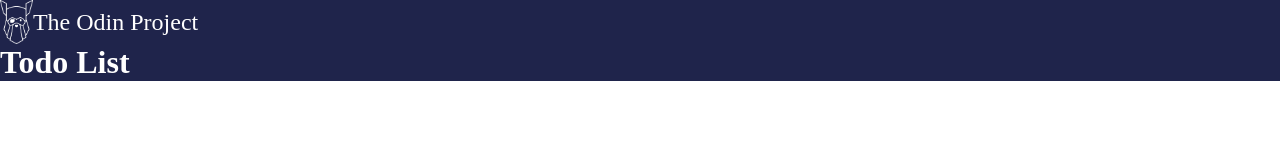
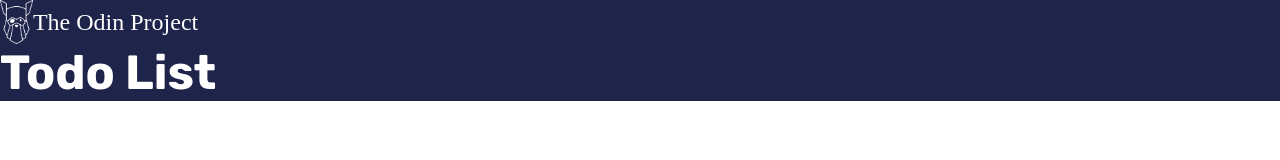
Before and after one commit to n0guera/odin-todo-list, a plain HTML site: page index.html in a window 1280 px wide. Drawn offline with Linux system fonts and the light colour scheme; a web font is replaced by a local one.

Commit message:
Add font to headerText

```diff
--- a/index.css
+++ b/index.css
@@ -1,3 +1,5 @@
+@import url('https://fonts.googleapis.com/css2?family=Rubik:wght@400;700&display=swap');
+
 @font-face {
   font-family: Norse-Bold;
   src: url(/src/font/Norse-Bold.otf);
@@ -7,6 +9,10 @@
   margin: 0;
   padding: 0;
   border: 0;
+}
+
+body {
+  font-family: Rubik, sans-serif;
 }
 
 header {
@@ -29,3 +35,15 @@ header {
   font-family: Norse-Bold;
   font-size: 24px;
 }
+
+.flex {
+  display: flex;
+}
+
+.align-center {
+  align-items: center;
+}
+
+.font-48px {
+  font-size: 48px;
+}
--- a/main.js
+++ b/main.js
@@ -43,6 +43,7 @@
       n.appendChild(r);
     const c = document.createElement('h1');
     (c.textContent = 'Todo List'),
+      c.classList.add('font-48px'),
       t.appendChild(c),
       document.body.appendChild(t);
   })(),
```
